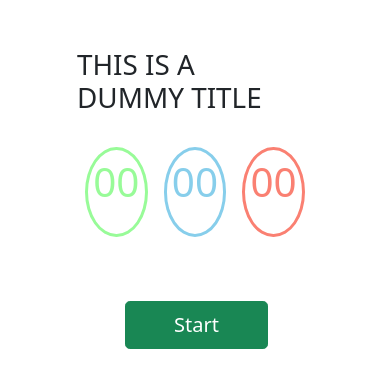
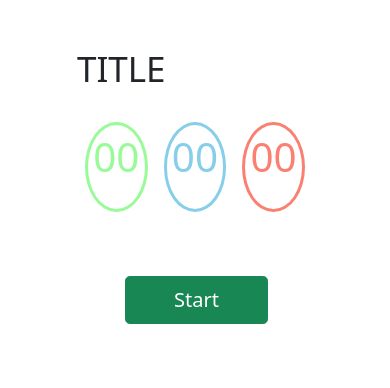
Before and after one commit to naimahassan43/react-stopwatch, a React (Create React App) app: page / in a window 390 px wide. Shown: the top 388 px of the page. Built offline with nearby package versions, Linux system fonts and the light colour scheme.

Commit message:
Fixed some problem

```diff
--- a/src/Components/Title/Title.css
+++ b/src/Components/Title/Title.css
@@ -1,3 +1,6 @@
+.title h1 {
+  font-size: 40px;
+}
 .title .edit-icon {
   opacity: 0;
   transition: all 0.5s;
@@ -11,3 +14,12 @@
   height: 60px;
   font-size: 24px;
 }
+@media (max-width: 700px) {
+  .title h1 {
+    font-size: 35px;
+  }
+  .title .form-control {
+    height: 40px;
+    font-size: 20px;
+  }
+}
--- a/src/Components/Title/Title.js
+++ b/src/Components/Title/Title.js
@@ -5,7 +5,7 @@ class Title extends Component {
   constructor(props) {
     super(props);
     this.state = {
-      title: "This is a dummy title",
+      title: "title",
       isInput: false,
     };
   }
@@ -56,7 +56,7 @@ class Title extends Component {
     } else {
       output = (
         <div className="d-flex title">
-          <h1 className="display-6 text-uppercase">{this.state.title}</h1>
+          <h1 className="text-uppercase">{this.state.title}</h1>
           <span
             onClick={() => this.editHandler()}
             className="ms-auto edit-icon"
```
